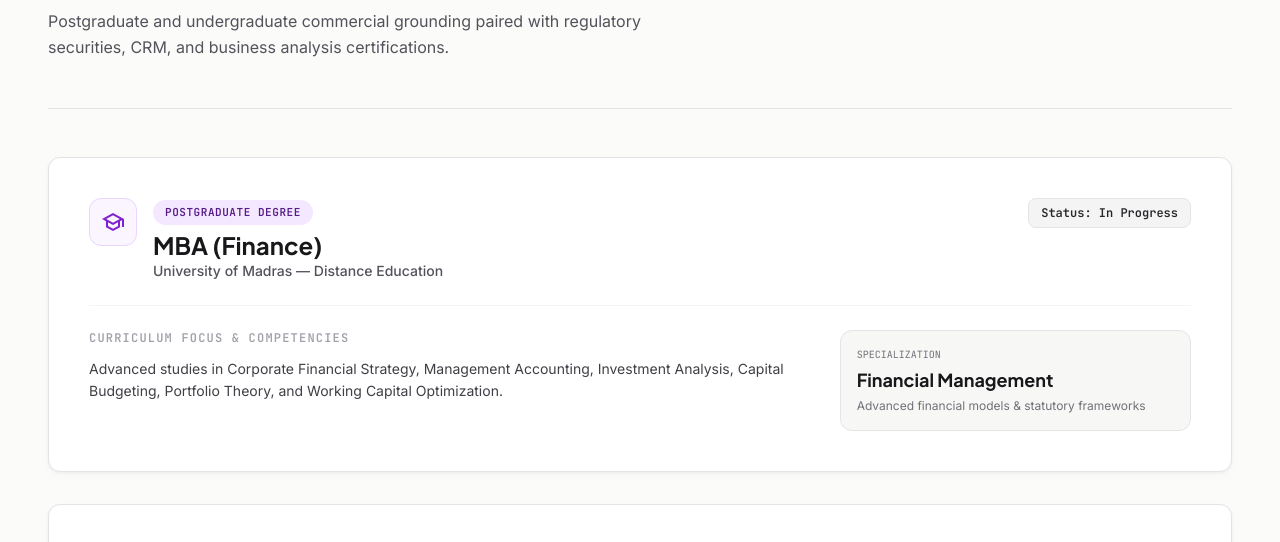
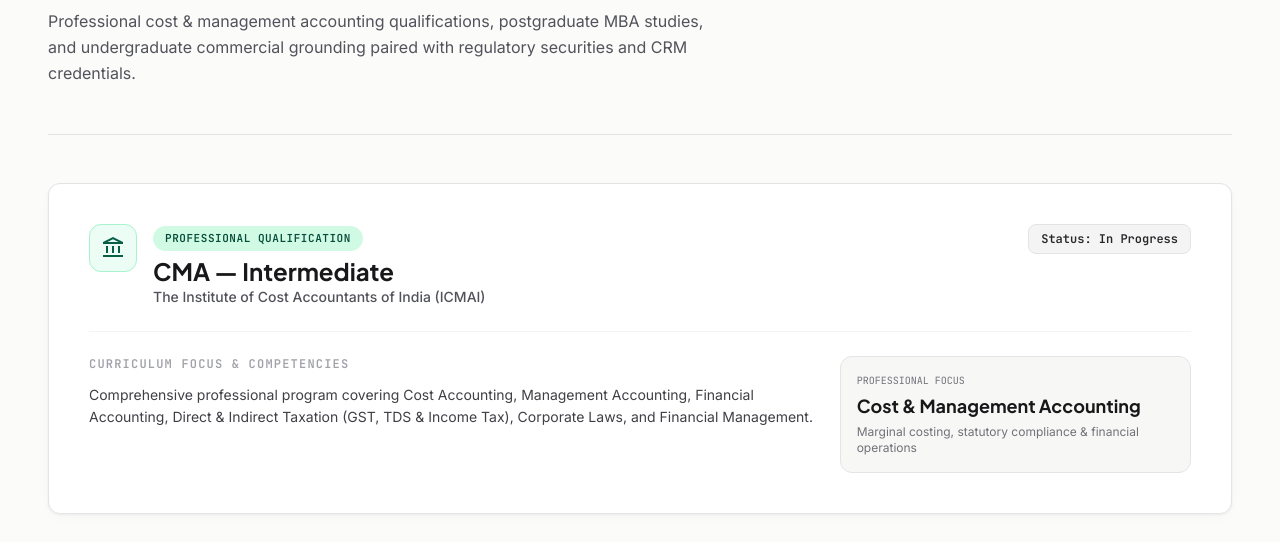
Before and after one commit to Mouli-K/sneha-rg-portfolio, a website: page education.html in a window 1280 px wide. Shown: the part 192-734 px from the top of the page. Drawn offline with nearby package versions, Linux system fonts and the light colour scheme.

Commit message:
feat(education): add CMA Intermediate qualification and update resume PDF

```diff
--- a/education.html
+++ b/education.html
@@ -4,7 +4,7 @@
   <meta charset="utf-8"/>
   <meta name="viewport" content="width=device-width, initial-scale=1.0"/>
   <title>Education &amp; Credentials — Sneha RG | Academic Heritage</title>
-  <meta name="description" content="Academic degrees, university honors, and professional certifications of Sneha RG (MBA Finance, B.Com CS Ethiraj College)."/>
+  <meta name="description" content="Academic qualifications, professional credentials, and certifications of Sneha RG (CMA Intermediate, MBA Finance, B.Com CS Ethiraj College)."/>
 
   <link rel="icon" type="image/svg+xml" href="/assets/images/avatar.svg"/>
 
@@ -134,14 +134,56 @@
           Education &amp; Certifications
         </h1>
         <p class="text-base text-zinc-600 max-w-2xl leading-relaxed">
-          Postgraduate and undergraduate commercial grounding paired with regulatory securities, CRM, and business analysis certifications.
+          Professional cost &amp; management accounting qualifications, postgraduate MBA studies, and undergraduate commercial grounding paired with regulatory securities and CRM credentials.
         </p>
       </div>
 
       <!-- Degrees Timeline -->
       <div class="pt-12 space-y-8">
 
-        <!-- Degree 1: MBA Finance -->
+        <!-- Degree 1: CMA Intermediate -->
+        <div class="monograph-card p-6 sm:p-8 lg:p-10 rounded-2xl relative overflow-hidden">
+          <div class="flex flex-col sm:flex-row sm:items-start justify-between gap-4 pb-6 border-b border-zinc-100">
+            <div class="flex items-start gap-4">
+              <span class="w-12 h-12 rounded-xl bg-emerald-50 border border-emerald-200 text-emerald-800 flex items-center justify-center shrink-0">
+                <span class="material-symbols-outlined text-[24px]">account_balance</span>
+              </span>
+              <div>
+                <span class="px-3 py-1 rounded-full bg-emerald-100 text-emerald-900 font-mono text-[11px] font-semibold uppercase tracking-wider inline-block mb-1">
+                  PROFESSIONAL QUALIFICATION
+                </span>
+                <h2 class="font-display text-2xl font-bold text-zinc-900">CMA — Intermediate</h2>
+                <div class="text-sm font-medium text-zinc-600">
+                  The Institute of Cost Accountants of India (ICMAI)
+                </div>
+              </div>
+            </div>
+
+            <div class="font-mono text-xs text-left sm:text-right">
+              <span class="inline-block px-3 py-1.5 rounded-lg bg-zinc-100 text-zinc-800 font-semibold border border-zinc-200">
+                Status: In Progress
+              </span>
+            </div>
+          </div>
+
+          <div class="pt-6 grid grid-cols-1 md:grid-cols-12 gap-6">
+            <div class="md:col-span-8 space-y-3">
+              <h3 class="font-mono text-xs uppercase tracking-widest text-zinc-400 font-semibold">
+                Curriculum Focus &amp; Competencies
+              </h3>
+              <p class="text-sm text-zinc-700 leading-relaxed font-body">
+                Comprehensive professional program covering Cost Accounting, Management Accounting, Financial Accounting, Direct &amp; Indirect Taxation (GST, TDS &amp; Income Tax), Corporate Laws, and Financial Management.
+              </p>
+            </div>
+            <div class="md:col-span-4 monograph-card-subtle p-4 rounded-xl">
+              <span class="font-mono text-[10px] uppercase text-zinc-500 block mb-1">Professional Focus</span>
+              <span class="font-display text-lg font-bold text-zinc-900">Cost &amp; Management Accounting</span>
+              <span class="block text-xs text-zinc-500 pt-1">Marginal costing, statutory compliance &amp; financial operations</span>
+            </div>
+          </div>
+        </div>
+
+        <!-- Degree 2: MBA Finance -->
         <div class="monograph-card p-6 sm:p-8 lg:p-10 rounded-2xl relative overflow-hidden">
           <div class="flex flex-col sm:flex-row sm:items-start justify-between gap-4 pb-6 border-b border-zinc-100">
             <div class="flex items-start gap-4">
@@ -183,7 +225,7 @@
           </div>
         </div>
 
-        <!-- Degree 2: B.Com CS Ethiraj College -->
+        <!-- Degree 3: B.Com CS Ethiraj College -->
         <div class="monograph-card p-6 sm:p-8 lg:p-10 rounded-2xl relative overflow-hidden">
           <div class="flex flex-col sm:flex-row sm:items-start justify-between gap-4 pb-6 border-b border-zinc-100">
             <div class="flex items-start gap-4">
```
Also changed, not shown: education/index.html (+46 -4 lines), index.html (+2 -2 lines), memory.md (+11 -1 lines), assets/css/tailwind.css, 2 other files.
